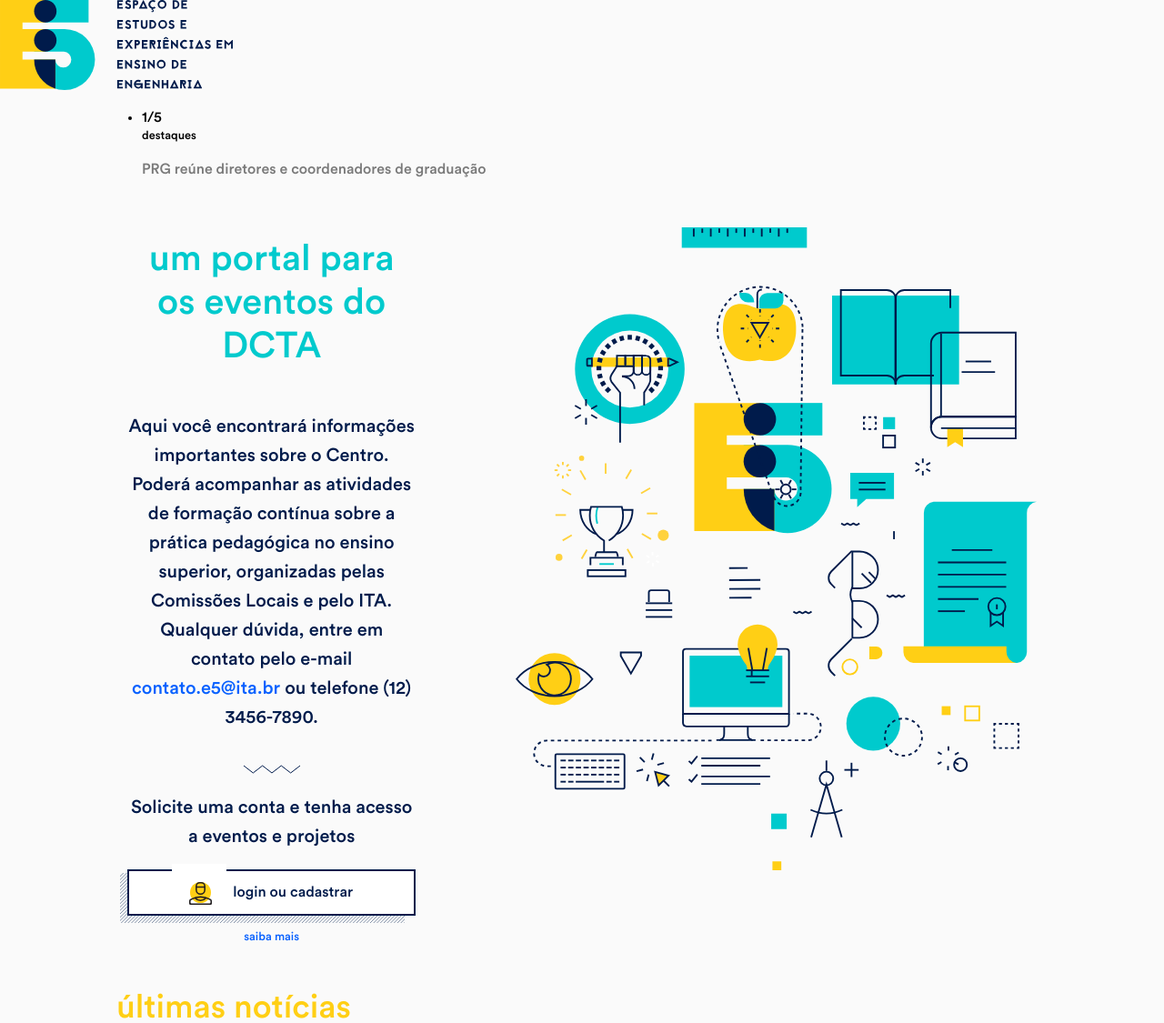
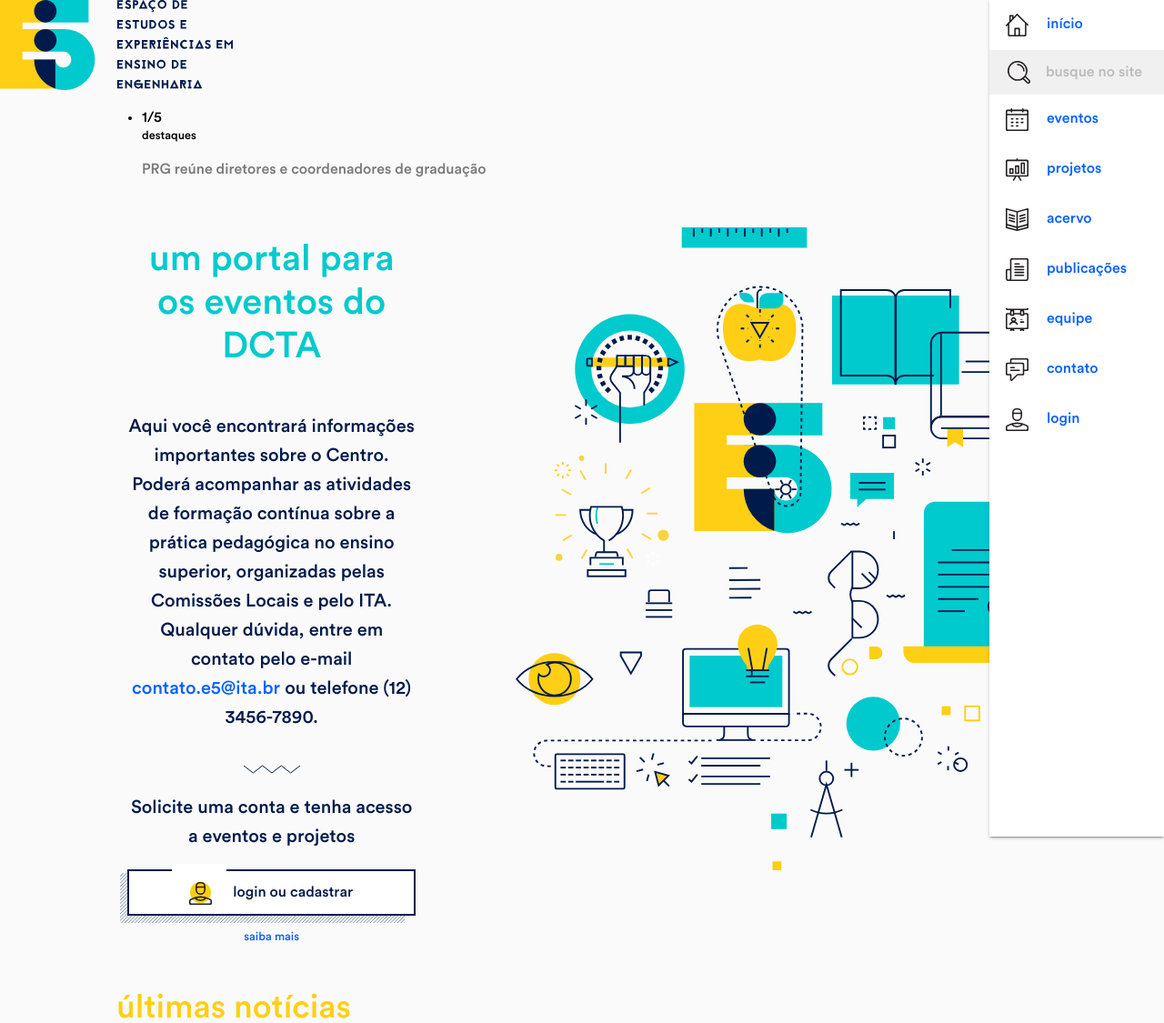
Before and after one commit to alegalliard/E5, a PHP site: page / in a window 1280 px wide. Shown: the top 1125 px of the page at 91% size. Run offline with PHP 8.4, Linux system fonts and the light colour scheme; some libraries are stand-ins or nearby versions.

Commit message:
menu part 1

```diff
--- a/css/main.css
+++ b/css/main.css
@@ -1291,6 +1291,22 @@ p, .p {
   .center-on-small-only {
     text-align: center; } }
 
+/* do not group these rules */
+*::-webkit-input-placeholder {
+  color: #bbb; }
+
+*:-moz-placeholder {
+  /* FF 4-18 */
+  color: #bbb; }
+
+*::-moz-placeholder {
+  /* FF 19+ */
+  color: #bbb; }
+
+*:-ms-input-placeholder {
+  /* IE 10+ */
+  color: #bbb; }
+
 .left {
   float: left !important; }
 
@@ -1331,6 +1347,56 @@ p, .p {
   @media only screen and (max-width: 992px) {
     .half-separator {
       border-bottom: #eee 2px solid; } }
+
+.sidenav {
+  background-color: #f8f8f8;
+  position: fixed;
+  right: 0;
+  top: 0;
+  margin: 0;
+  height: 100%;
+  height: calc(100% + 60px);
+  height: -moz-calc(100%);
+  padding: 0;
+  padding-bottom: 60px;
+  background-color: #fff;
+  z-index: 999;
+  overflow-y: auto;
+  will-change: transform;
+  -webkit-backface-visibility: hidden;
+  backface-visibility: hidden;
+  -webkit-box-shadow: 0 2px 2px 0 rgba(0, 0, 0, 0.14), 0 1px 5px 0 rgba(0, 0, 0, 0.12), 0 3px 1px -2px rgba(0, 0, 0, 0.2);
+  box-shadow: 0 2px 2px 0 rgba(0, 0, 0, 0.14), 0 1px 5px 0 rgba(0, 0, 0, 0.12), 0 3px 1px -2px rgba(0, 0, 0, 0.2); }
+  .sidenav ul {
+    list-style: none;
+    margin: 0;
+    padding: 0; }
+  .sidenav i {
+    margin: 0 20px 0 0; }
+  .sidenav li {
+    display: block; }
+  .sidenav a {
+    border-left: 3px solid transparent;
+    padding: 15px;
+    display: block; }
+    .sidenav a.active, .sidenav a:hover {
+      border-left: 3px solid #001B4B; }
+  .sidenav .search {
+    padding: 0;
+    position: relative; }
+    .sidenav .search i {
+      position: absolute;
+      left: 20px;
+      top: 12px; }
+    .sidenav .search input {
+      background: #f0f0f0;
+      color: #001B4B;
+      border: 0;
+      padding-left: 62px;
+      padding-right: 10px;
+      padding-top: 15px;
+      padding-bottom: 15px;
+      width: 120px; }
 
 #footer {
   background: #fff;
--- /dev/null
+++ b/inc/home/menu.php
@@ -0,0 +1,18 @@
+<menu class="sidenav">
+    <ul>
+        <li><a href=""><i class="ic-inicio"></i>início</a></li>
+        <li class="search">
+            <i class="ic-busca"></i>
+            <input type="search" id="busca" name="busca" placeholder="busque no site">
+
+        </li>
+        <li><a href=""><i class="ic-eventos"></i>eventos</a></li>
+        <li><a href=""><i class="ic-projetos"></i>projetos</a></li>
+        <li><a href=""><i class="ic-acervo"></i>acervo</a></li>
+        <li><a href=""><i class="ic-publicacoes"></i>publicações</a></li>
+        <li><a href=""><i class="ic-equipe"></i>equipe</a></li>
+
+        <li><a href=""><i class="ic-contato"></i>contato</a></li>
+        <li><a href=""><i class="ic-login"></i>login</a></li>
+    </ul>
+</menu>
--- a/index.php
+++ b/index.php
@@ -14,6 +14,7 @@ $date = date('h-i-s-a', time());
 </head>
 <body>
    <?php
+    include('inc/home/menu.php');
     include('inc/home/block1.php');
     include('inc/home/block2.php');
     include('inc/home/block3.php');
--- a/sass/components/_helpers.scss
+++ b/sass/components/_helpers.scss
@@ -1,3 +1,20 @@
+/* do not group these rules */
+*::-webkit-input-placeholder {
+    color: #bbb;
+}
+*:-moz-placeholder {
+    /* FF 4-18 */
+    color: #bbb;
+}
+*::-moz-placeholder {
+    /* FF 19+ */
+    color: #bbb;
+}
+*:-ms-input-placeholder {
+    /* IE 10+ */
+    color: #bbb;
+}
+
 .left{float: left!important}
 .right{float: right!important}
 
--- /dev/null
+++ b/sass/components/_menu.scss
@@ -0,0 +1,66 @@
+.sidenav{
+    background-color: #f8f8f8;
+    position: fixed;
+//    width: 300px;
+    right: 0;
+    top: 0;
+    margin: 0;
+//    -webkit-transform: translateX(-100%);
+//    transform: translateX(-100%);
+    height: 100%;
+    height: calc(100% + 60px);
+    height: -moz-calc(100%);
+    padding: 0;
+    padding-bottom: 60px;
+    background-color: #fff;
+    z-index: 999;
+    overflow-y: auto;
+    will-change: transform;
+    -webkit-backface-visibility: hidden;
+    backface-visibility: hidden;
+//    -webkit-transform: translateX(-105%);
+//    transform: translateX(-105%);
+
+    -webkit-box-shadow: 0 2px 2px 0 rgba(0,0,0,0.14), 0 1px 5px 0 rgba(0,0,0,0.12), 0 3px 1px -2px rgba(0,0,0,0.2);
+    box-shadow: 0 2px 2px 0 rgba(0,0,0,0.14), 0 1px 5px 0 rgba(0,0,0,0.12), 0 3px 1px -2px rgba(0,0,0,0.2);
+
+
+    ul{
+        list-style: none;
+        margin: 0;
+        padding: 0;
+    }
+
+    i{margin: 0 20px 0 0 }
+    li{ display: block; }
+
+    a{
+        border-left: 3px solid transparent;
+        padding: 15px;
+        display: block;
+        &.active, &:hover{
+            border-left: 3px solid $azulEscuro;
+        }
+    }
+
+    .search{
+        padding: 0;
+        position: relative;
+        i{
+            position: absolute;
+            left: 20px;
+            top: 12px;
+        }
+        input {
+            background: #f0f0f0;
+            color: $azulEscuro;
+            border: 0;
+            padding-left: 62px;
+            padding-right:10px;
+            padding-top:15px;
+            padding-bottom:15px;
+            width:120px;
+        }
+    }
+
+}
--- a/sass/main.scss
+++ b/sass/main.scss
@@ -11,6 +11,7 @@
 @import "components/spaces";
 @import "components/mediaQuery";
 @import "components/helpers";
+@import "components/menu";
 
 @import "components/footer";
 
```
Also changed, not shown: 1 other file.
